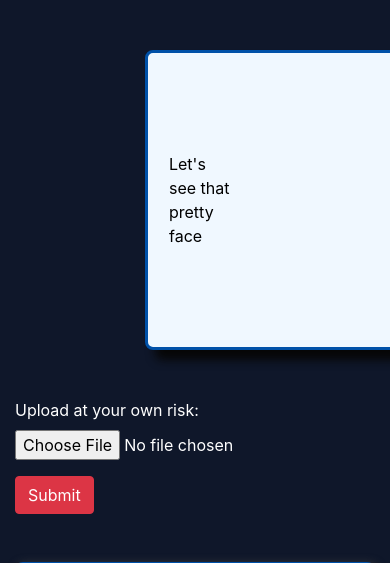
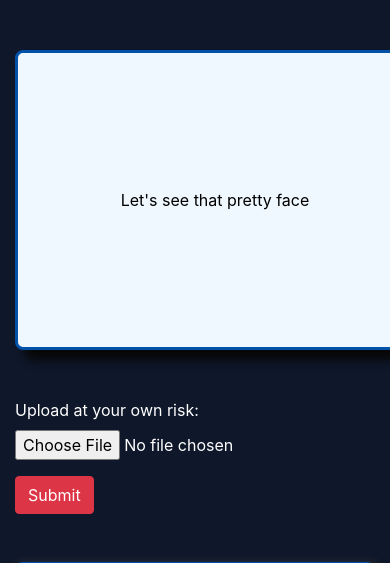
Before and after one commit to nizarhaider/RoastMe, a Flask app: page / in a window 390 px wide; the page is wider, and only the part inside the window is pictured. Shown: the part 79-642 px from the top of that part. Run offline with Flask 2, Linux system fonts and the light colour scheme; some libraries are stand-ins or nearby versions.

Commit message:
added responsiveness to the ui

```diff
--- a/main.py
+++ b/main.py
@@ -11,6 +11,7 @@ import json
 import imghdr
 
 app = Flask(__name__)
+app.debug=True
 
 # # Load data
 # client = storage.Client()
--- a/static/style.css
+++ b/static/style.css
@@ -28,7 +28,7 @@ pre {
     display: block;
     font-size: 87.5%;
     color: #ffffff;
-  }
+    }
 
 .bg-custom {
     background-color: #0f172a;
@@ -38,15 +38,15 @@ pre {
 .frame {
     display: flex;
     align-items: center;
+    justify-content: center;
     width: 400px;
     height: 300px;
-    justify-content: center;
+    overflow: hidden;
+    background-color: aliceblue;
     border: solid 3px #0051a8;
     box-shadow: 10px 10px 10px #070707;
-    overflow: hidden;
-    background-color: aliceblue;
-    z-index: -3;
     border-radius: 8px;
+    position: relative;
     }
 
 .img{
@@ -67,7 +67,7 @@ pre {
     position: absolute;
     top: 50%;
     left: 50%;
-    transform: translate(-40%, -50%);
+    transform: translate(-50%, -50%);
     z-index: 1;
     }
 
--- a/templates/index.html
+++ b/templates/index.html
@@ -28,10 +28,10 @@
 
 
     <div class="container">
-      <div class="row">
-        <div class="col-4 offset-4">
-          <div class="frame">
-            <img src="" class="img-fluid" id="user-img">
+      <div class="row d-flex">
+        <div class="d-flex align-items-center mx-auto col-md-4 flex-column">
+          <div class="frame mx-auto">
+            <img src="" class="img-fluid w-100" id="user-img">
           </div>
         </div>
         <!-- <div class="col-6">
@@ -43,9 +43,6 @@
       <div class="my-5">
       <form method="post" enctype="multipart/form-data" >
         <div class="form-group">
-          <!-- <label for="image">Upload at your own risk:</label>
-          <input type="file" class="form-control-file" id="image" name="image">
-          <label class="custom-file-upload" for="image">Choose file</label> -->
           <label for="image" >Upload at your own risk:</label>
           <input type="file" class="form-control-file" id="image" name="image">
         </div>
```
